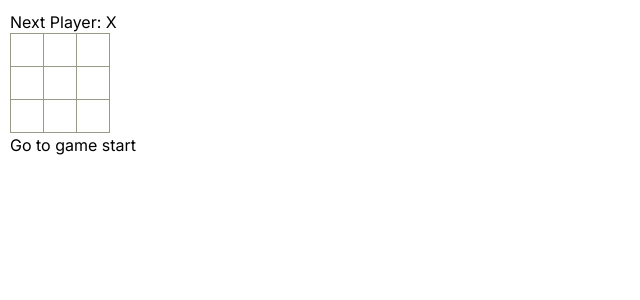
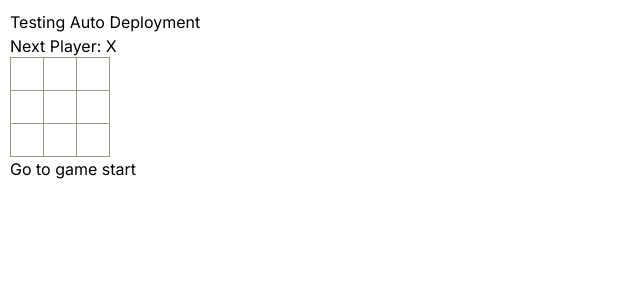
Before and after one commit to AM-TEK/cc-react-tictactoe, a Next.js app: page / in a window 1280 px wide. Shown: the top 300 px of the page, without its empty margins (0-640 px from the left). Built offline with nearby package versions, Linux system fonts and the light colour scheme.

Commit message:
test vercel auto deployment

```diff
--- a/src/app/page.js
+++ b/src/app/page.js
@@ -30,6 +30,7 @@ function Board({squares, xIsNext, onPlay}) {
 
   return (
     <>
+    <h1>Testing Auto Deployment</h1>
       {winner ? (
         <p>Winner is: {winner}</p>
       ) : (
```
